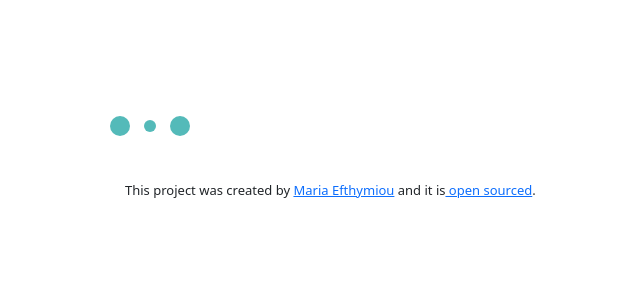
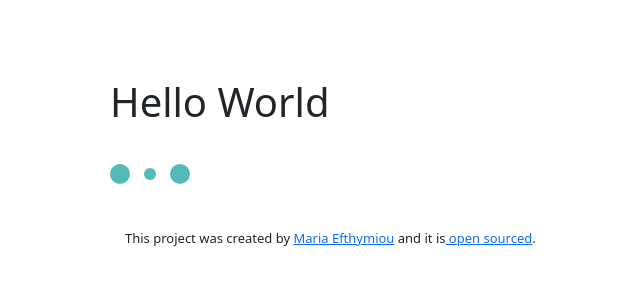
Before and after one commit to Maria09876/react-weather-app, a React (Create React App) app: page / in a window 1280 px wide. Shown: the top 300 px of the page, without its empty margins (202-842 px from the left). Built offline with nearby package versions, Linux system fonts and the light colour scheme; no server answers; the HTML template or start-up script is replaced by a standard one.

Commit message:
included an h1

```diff
--- a/src/App.js
+++ b/src/App.js
@@ -6,7 +6,7 @@ function App() {
   return (
     <div className="App">
       <div className="container m-4 p-5">
-      <h1></h1>
+      <h1>Hello World</h1>
       <Weather defaultCity="Tilburg"/>
       <footer>
         This project was created by <a href='https://www.mariaefthymiou.com/' target='_blank' rel="noopener noreferrer" >Maria Efthymiou</a>  and it is
```
